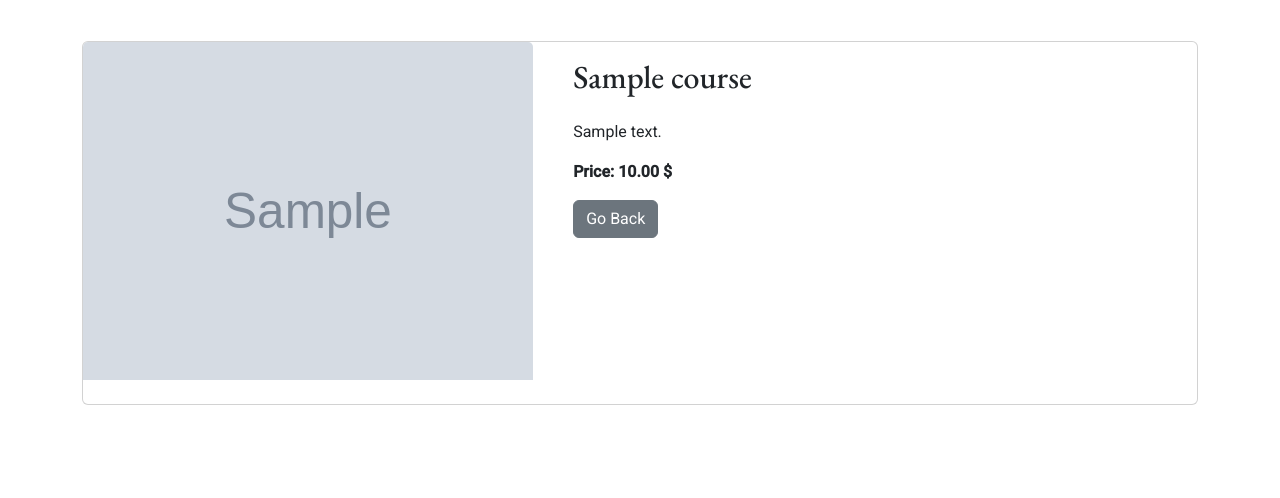
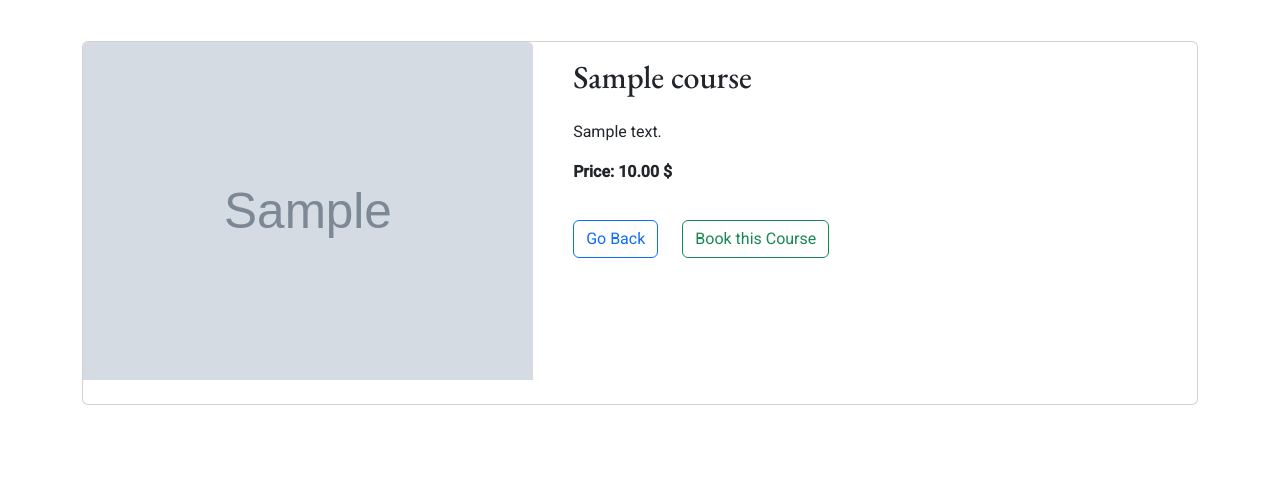
Before and after one commit to teman67/E-Learning-Booking-Courses-Project, a Django app: page /course/1/ in a window 1280 px wide. Shown: the part 161-659 px from the top of the page. Run offline with Django 3.2, Linux system fonts and the light colour scheme; a user stored in the database is signed in; tables that the repository leaves empty hold one stand-in row (values such as "Sample post"); grey boxes marked "Sample" are stand-in pictures; some libraries are stand-ins or nearby versions.

Commit message:
add book course button to course_detail

```diff
--- a/templates/course_detail.html
+++ b/templates/course_detail.html
@@ -15,9 +15,14 @@
           <h2 class="mb-4">{{ course.name }}</h2>
           <p>{{ course.description }}</p>
           <p><strong> Price: {{course.price}} $ </strong></p>
-          <a href="javascript:history.back()" class="btn btn-secondary"
+          <a href="javascript:history.back()" class="btn btn-outline-primary"
             >Go Back</a
           >
+          {% if request.user.is_authenticated %}
+          <a class="btn btn-outline-success" style="margin: 20px" href="#"
+            >Book this Course</a
+          >
+          {% endif %}
         </div>
       </div>
     </div>
```
